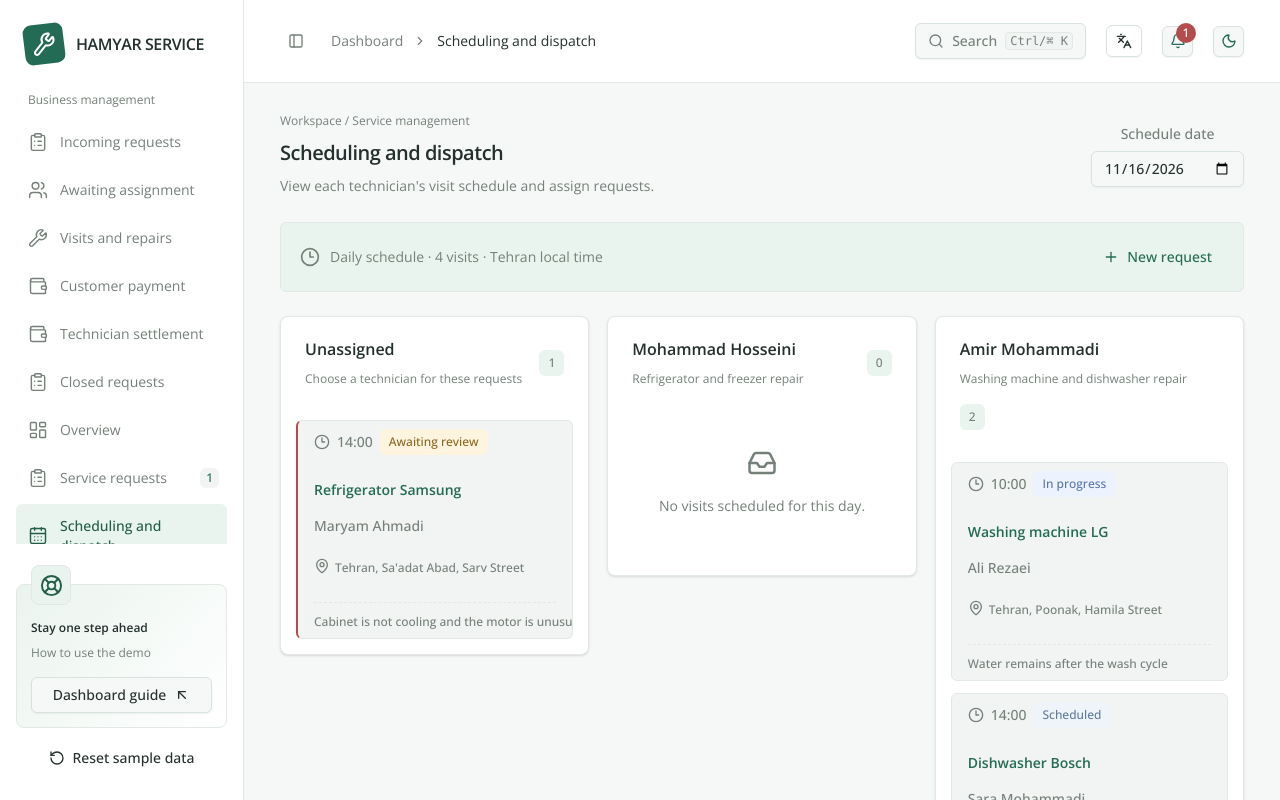
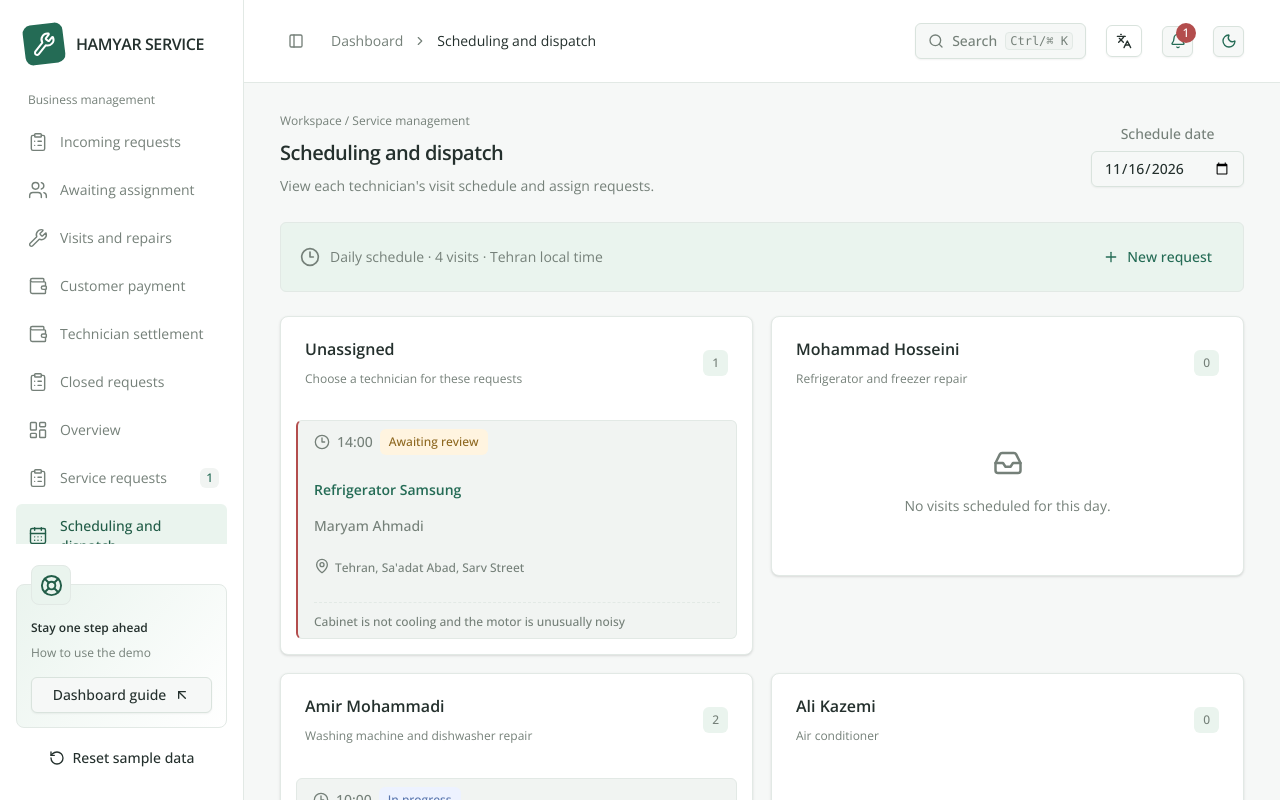
Before and after one commit to nafasebra/appliance-service-dashboard, a React (Vite) app: page /dispatch in a window 1280 px wide. Shown: the top 800 px of the page. Built offline with nearby package versions, Linux system fonts and the light colour scheme.

Commit message:
style: use two-column dispatch layout

```diff
--- a/src/pages/dispatch/ui/dispatch-page.tsx
+++ b/src/pages/dispatch/ui/dispatch-page.tsx
@@ -53,7 +53,7 @@ export function DispatchPage() {
           {t('common.newRequest')}
         </Button>
       </div>
-      <div className="grid grid-cols-3 gap-4.5 items-start max-desktop:grid-cols-2 max-mobile:grid-cols-1">
+      <div className="grid grid-cols-2 gap-4.5 items-start max-mobile:grid-cols-1">
         {[
           {
             id: '',
```
